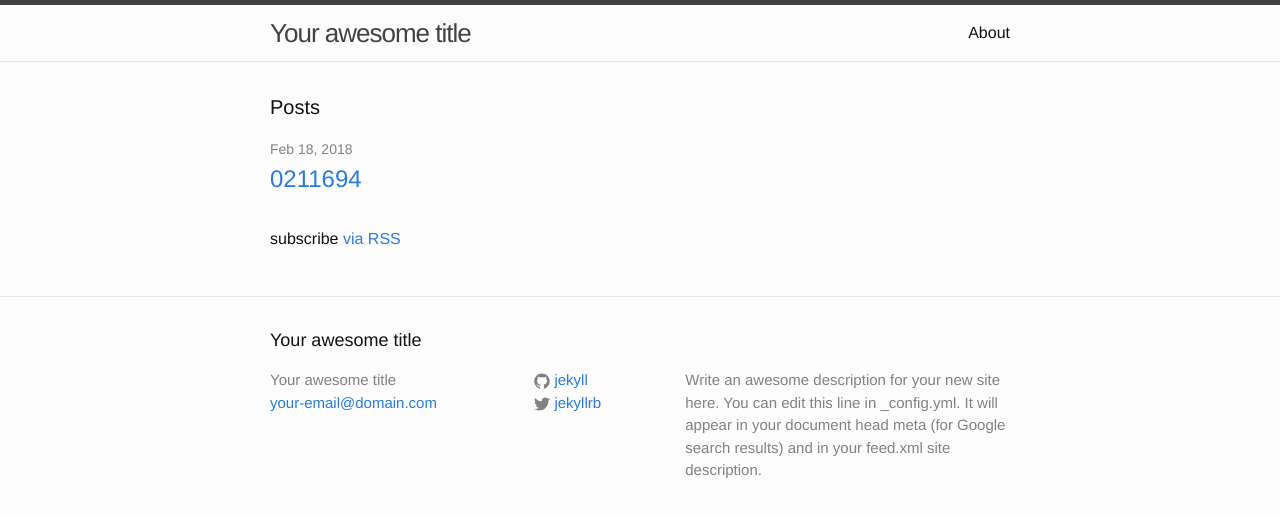
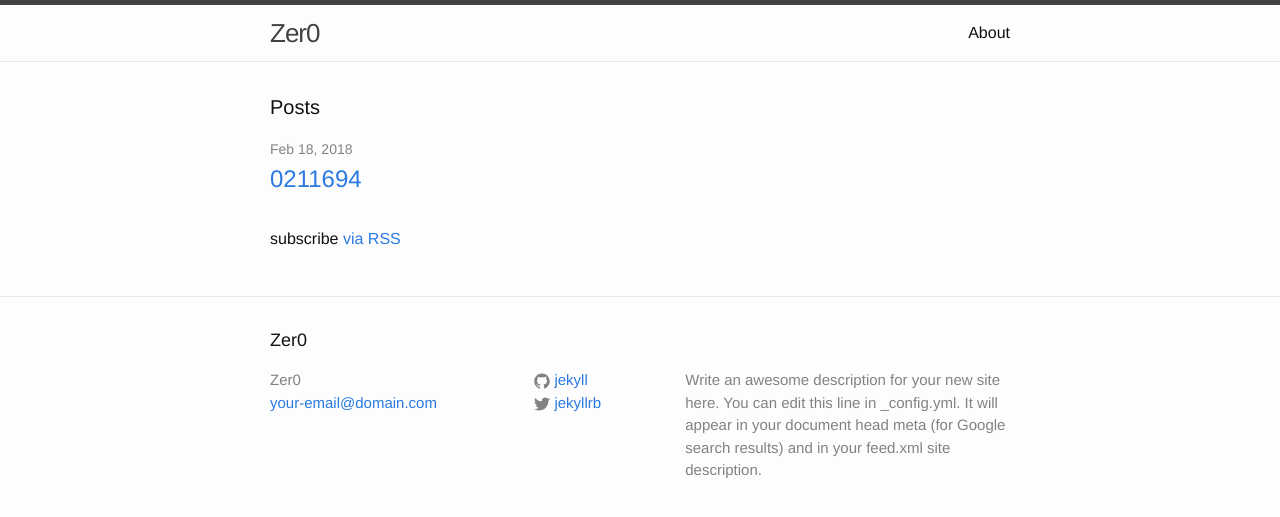
Before and after one commit to darkskyz/darkskyz.github.io, a Jekyll site: the page built from index.html, in a window 1280 px wide. Shown: the top 517 px of the page. Built offline with Jekyll 4.4.1, drawn with Linux system fonts in a browser that asks for light colours.

Commit message:
Update _config.yml

```diff
--- a/_config.yml
+++ b/_config.yml
@@ -6,7 +6,7 @@
 # 'jekyll serve'. If you change this file, please restart the server process.
 
 # Site settings
-title: Your awesome title
+title: Zer0
 email: your-email@domain.com
 description: > # this means to ignore newlines until "baseurl:"
   Write an awesome description for your new site here. You can edit this
```
